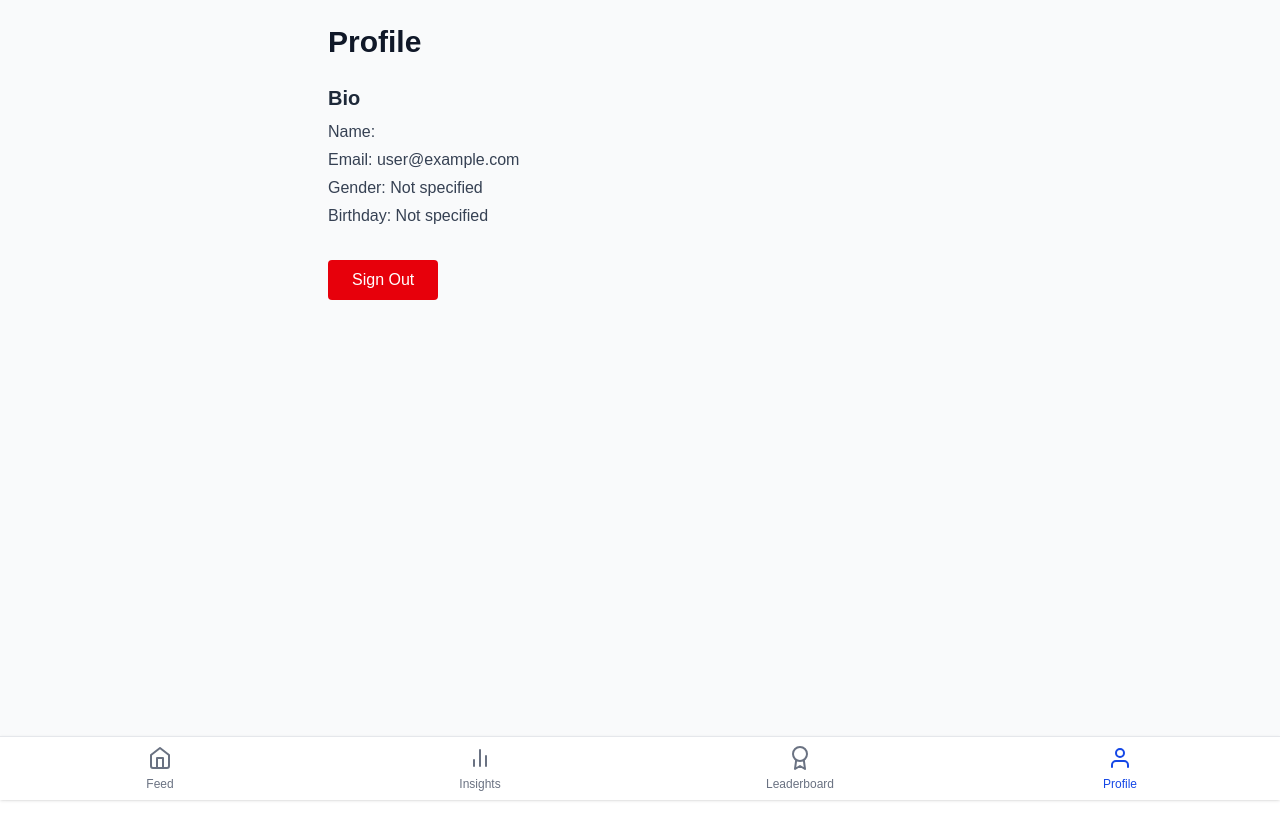
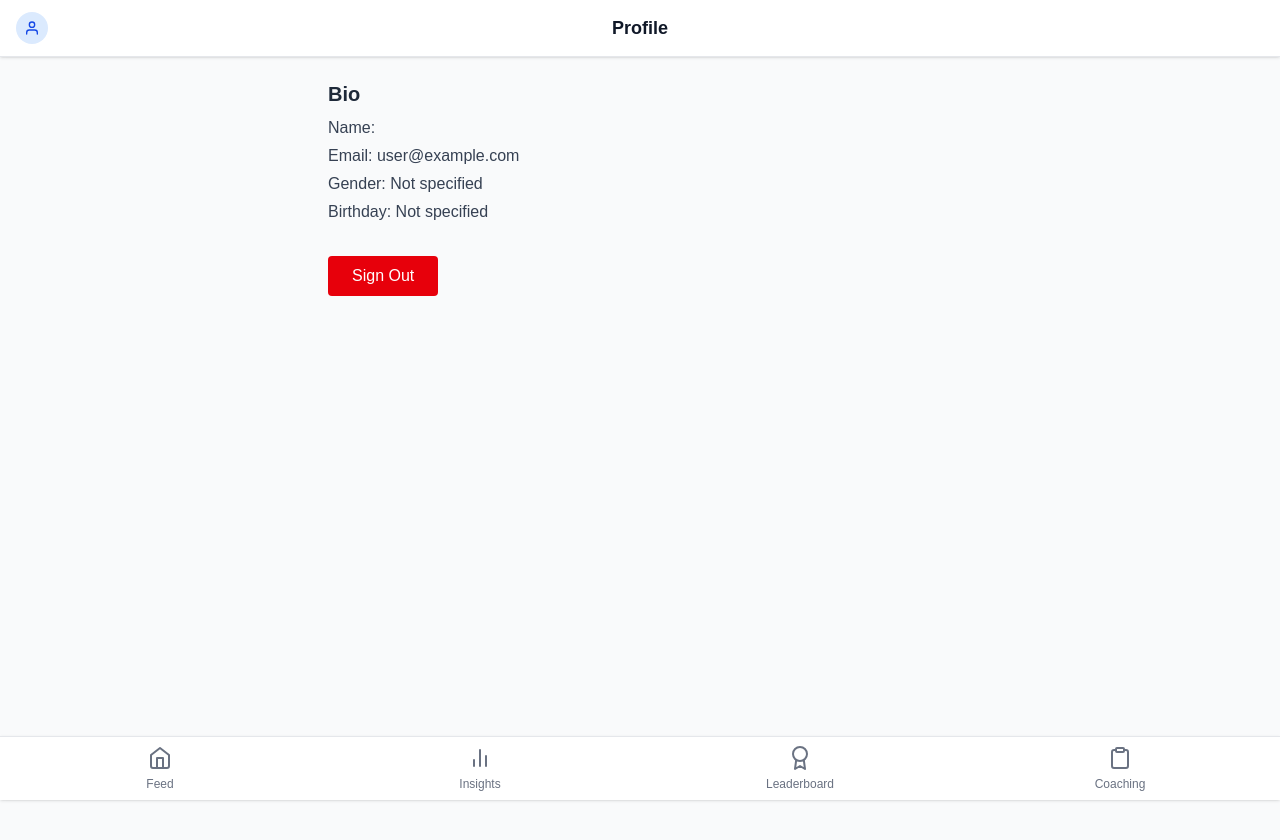
Before and after one commit to vectorapp/vector-app, a Next.js app: page /profile in a window 1280 px wide. Shown: the top 840 px of the page. Before the commit the page ends 800 px from the top, so only its background shows below. Built offline with nearby package versions, Linux system fonts and the light colour scheme; no server answers; the database is empty; sample sign-in values are in the browser's storage.

Commit message:
vector-11 move profile navigation item to a new top navbar and replace profile nav item with new Coaching page

```diff
--- a/app/BottomNav.tsx
+++ b/app/BottomNav.tsx
@@ -1,5 +1,5 @@
 'use client';
-import { FiHome, FiBarChart2, FiAward, FiUser } from 'react-icons/fi';
+import { FiHome, FiBarChart2, FiAward, FiClipboard } from 'react-icons/fi';
 import Link from 'next/link';
 import { usePathname } from 'next/navigation';
 
@@ -9,7 +9,7 @@ export default function BottomNav() {
     { href: '/', label: 'Feed', icon: FiHome },
     { href: '/insights', label: 'Insights', icon: FiBarChart2 },
     { href: '/leaderboard', label: 'Leaderboard', icon: FiAward },
-    { href: '/profile', label: 'Profile', icon: FiUser },
+    { href: '/coaching', label: 'Coaching', icon: FiClipboard },
   ];
   return (
     <nav className="fixed bottom-0 left-0 right-0 z-50 bg-white border-t border-gray-200 shadow flex justify-around items-center h-16">
--- a/app/ConditionalNav.tsx
+++ b/app/ConditionalNav.tsx
@@ -1,6 +1,7 @@
 'use client';
 import { usePathname } from 'next/navigation';
 import BottomNav from './BottomNav';
+import TopNav from './TopNav';
 
 export default function ConditionalNav() {
   const pathname = usePathname();
@@ -10,5 +11,10 @@ export default function ConditionalNav() {
     return null;
   }
 
-  return <BottomNav />;
+  return (
+    <>
+      <TopNav />
+      <BottomNav />
+    </>
+  );
 }
--- /dev/null
+++ b/app/TopNav.tsx
@@ -0,0 +1,69 @@
+'use client';
+import { usePathname } from 'next/navigation';
+import Link from 'next/link';
+import { useUser } from './model/auth/UserContext';
+import { FiUser } from 'react-icons/fi';
+
+export default function TopNav() {
+  const pathname = usePathname();
+  const { user } = useUser();
+
+  // Map pathnames to display names
+  const getPageTitle = (pathname: string): string => {
+    switch (pathname) {
+      case '/':
+        return 'Feed';
+      case '/insights':
+        return 'Insights';
+      case '/leaderboard':
+        return 'Leaderboard';
+      case '/coaching':
+        return 'Coaching';
+      case '/profile':
+        return 'Profile';
+      default:
+        return 'Scalar';
+    }
+  };
+
+  const pageTitle = getPageTitle(pathname);
+
+  // Get user initials or fallback
+  const getUserDisplay = () => {
+    if (user?.firstName && user?.lastName) {
+      return `${user.firstName[0]}${user.lastName[0]}`.toUpperCase();
+    } else if (user?.firstName) {
+      return user.firstName[0].toUpperCase();
+    } else if (user?.email) {
+      return user.email[0].toUpperCase();
+    }
+    return null;
+  };
+
+  const userDisplay = getUserDisplay();
+
+  return (
+    <nav className="fixed top-0 left-0 right-0 z-50 bg-white border-b border-gray-200 shadow-sm">
+      <div className="flex items-center justify-between h-14 px-4">
+        {/* Profile Avatar - Left Side */}
+        <Link href="/profile" className="flex items-center">
+          <div className="w-8 h-8 bg-blue-100 rounded-full flex items-center justify-center font-bold text-blue-700 text-sm hover:bg-blue-200 transition-colors">
+            {userDisplay ? (
+              <span>{userDisplay}</span>
+            ) : (
+              <FiUser className="w-4 h-4" />
+            )}
+          </div>
+        </Link>
+
+        {/* Page Title - Center */}
+        <h1 className="text-lg font-semibold text-gray-900 text-center flex-1">
+          {pageTitle}
+        </h1>
+
+        {/* Right Side - Empty for now but keeping space for future features */}
+        <div className="w-8 h-8"></div>
+      </div>
+    </nav>
+  );
+}
--- /dev/null
+++ b/app/coaching/page.tsx
@@ -0,0 +1,40 @@
+'use client';
+import { useUser } from '../model/auth/UserContext';
+import { useRouter } from 'next/navigation';
+import { useEffect } from 'react';
+
+export default function CoachingPage() {
+  const { user, loading: userLoading } = useUser();
+  const router = useRouter();
+
+  // Redirect to login if not authenticated
+  useEffect(() => {
+    if (!userLoading && !user) {
+      router.push('/login');
+    }
+  }, [user, userLoading, router]);
+
+  if (userLoading) {
+    return (
+      <div className="min-h-screen flex flex-col items-center justify-center bg-gray-50">
+        <div className="text-gray-500">Loading...</div>
+      </div>
+    );
+  }
+
+  if (!user) {
+    return null; // Will redirect to login
+  }
+
+  return (
+    <div className="min-h-screen flex flex-col items-center justify-center bg-gray-50">
+      <div className="bg-white rounded-lg shadow p-8">
+        <h1 className="text-3xl font-bold text-gray-900 mb-2">Coaching</h1>
+        <p className="text-gray-600 mb-4">Your personalized coaching experience will be available here soon.</p>
+        <div className="text-sm text-gray-500">
+          Welcome, {user.firstName || user.email}!
+        </div>
+      </div>
+    </div>
+  );
+}
--- a/app/insights/page.tsx
+++ b/app/insights/page.tsx
@@ -306,8 +306,6 @@ export default function ScalarPage() {
   return (
     <div className="min-h-screen bg-gray-50">
       <div className="max-w-2xl mx-auto p-6">
-        {/* Header */}
-        <h1 className="text-3xl font-bold text-gray-900 mb-6">Insights</h1>
 
         {/* Cohort Information */}
         {userCohort && (
--- a/app/layout.tsx
+++ b/app/layout.tsx
@@ -28,9 +28,10 @@ export default function RootLayout({
   return (
     <html lang="en">
       <body className={`${geistSans.variable} ${geistMono.variable} antialiased bg-gray-50`}>
-        {/* Top nav removed for bottom nav prep */}
         <UserProvider>
-          {children}
+          <div className="pt-14">
+            {children}
+          </div>
         </UserProvider>
         <ConditionalNav />
       </body>
--- a/app/page.tsx
+++ b/app/page.tsx
@@ -260,8 +260,6 @@ export default function Home() {
   return (
     <div className="min-h-screen bg-gray-50">
       <div className="max-w-2xl mx-auto p-6">
-        {/* Plain Feed Header */}
-        <h1 className="text-3xl font-bold text-gray-900 mb-6">Feed</h1>
 
         {/* Social Media Style New Post Input */}
         {!showNewPostForm && (
--- a/app/profile/page.tsx
+++ b/app/profile/page.tsx
@@ -46,7 +46,6 @@ export default function ProfilePage() {
   return (
     <div className="min-h-screen bg-gray-50 pb-20">
       <div className="max-w-2xl mx-auto p-6">
-        <h1 className="text-3xl font-bold text-gray-900 mb-6">Profile</h1>
         <div className="mb-8">
           <h2 className="text-xl font-semibold text-gray-800 mb-2">Bio</h2>
           <div className="space-y-1 text-gray-700">
```
